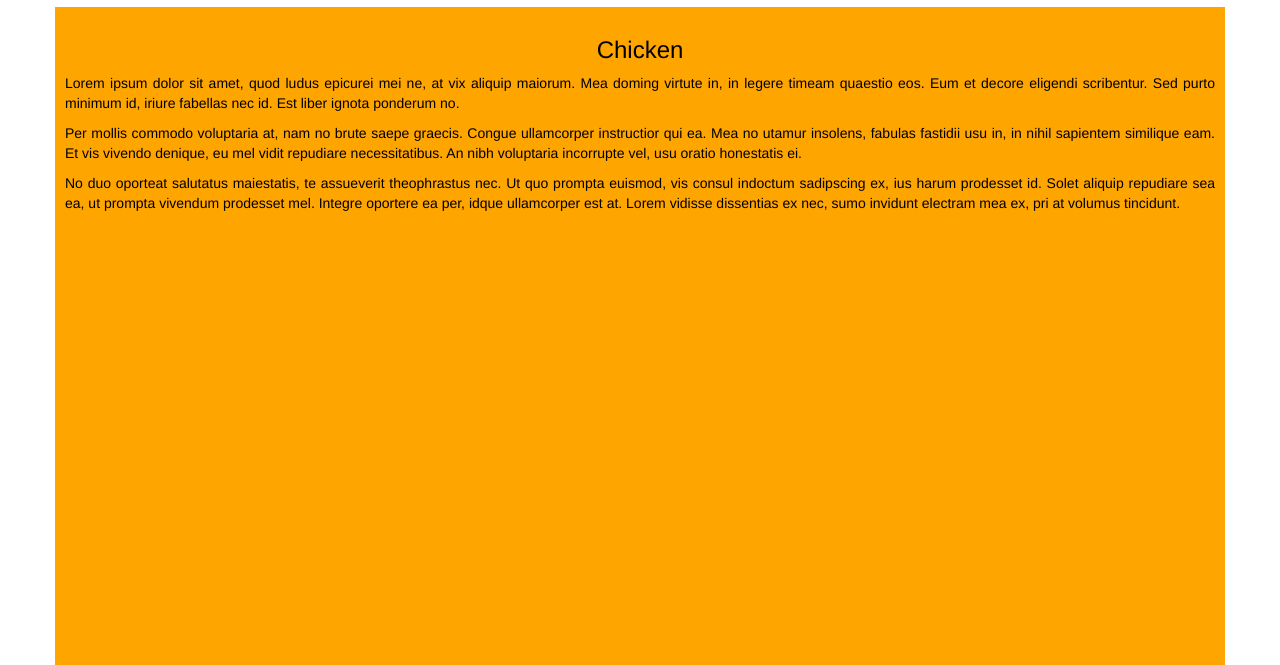
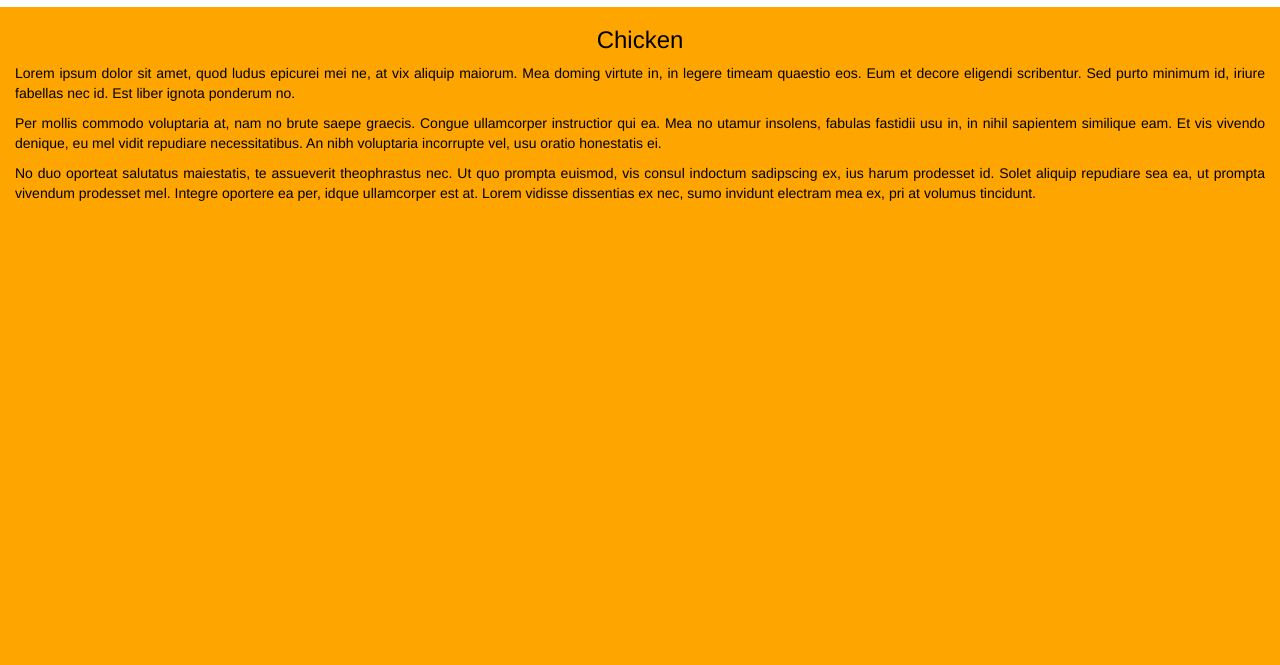
Before and after one commit to AmyWooding/FrontendCourse, a plain HTML site: page index.html in a window 1280 px wide. Shown: the part 135-800 px from the top of the page. Drawn offline with Linux system fonts and the light colour scheme.

Commit message:
bootstrap grid

```diff
--- a/css/module3.css
+++ b/css/module3.css
@@ -25,12 +25,13 @@
 
 #MainSection {
 	height: 1000px;
+  width: 100%;
 	background-color: orange;
 	color: #000;
-	padding: 10px;
+	/*padding: 10px;*/
 }
-@media (max-width: 767px){
+/*@media (max-width: 767px){
 	#MainSection {
 		margin: 15px;
 	}
-}
+}*/
--- a/index.html
+++ b/index.html
@@ -51,7 +51,7 @@
   	</div><!-- container -->
   <!-- 	Page Title END
   	Main Section -->
-  	<section id="MainSection" class="container">
+  	<section id="MainSection" class="container col-lg-12 col-md-12 col-md-12 col-sm-12 col-xs-12">
   		<h3 class="text-center">Chicken</h3>
   		<p class="text-justify">Lorem ipsum dolor sit amet, quod ludus epicurei mei ne, at vix aliquip maiorum. Mea doming virtute in, in legere timeam quaestio eos. Eum et decore eligendi scribentur. Sed purto minimum id, iriure fabellas nec id. Est liber ignota ponderum no.
   		</p>
```
